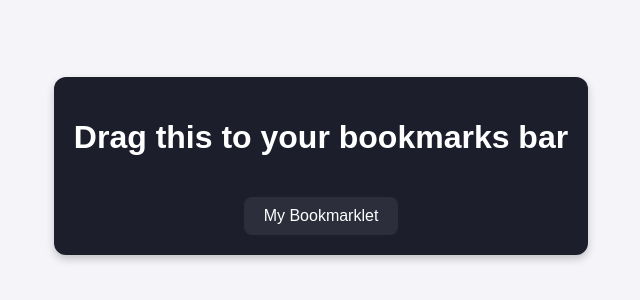
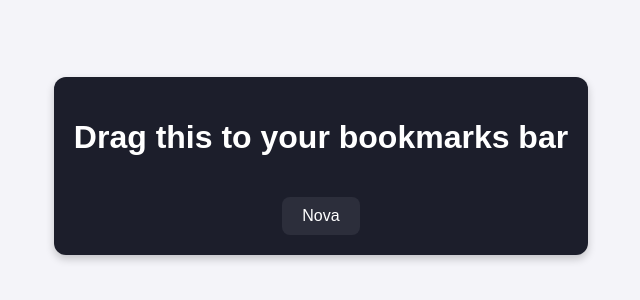
Before and after one commit to Cpmjaguar1234/nova, a plain HTML site: page index.html in a window 1280 px wide. Shown: the part 234-534 px from the top of the page, without its empty margins (319-959 px from the left). Drawn offline with Linux system fonts and the light colour scheme.

```diff
--- a/index.html
+++ b/index.html
@@ -41,7 +41,7 @@
 <body>
     <div class="container">
         <h1>Drag this to your bookmarks bar</h1>
-        <a class="bookmarklet" href="javascript:(function(){'use strict';function loadScript(url){fetch(url).then(response=>{if(!response.ok)throw new Error('Network response was not ok');return response.text()}).then(scriptContent=>{const scriptElement=document.createElement('script');scriptElement.textContent=scriptContent;document.head.appendChild(scriptElement);console.log('Script loaded and executed successfully')}).catch(error=>{console.error('Error loading script:',error)})}const currentDomain=window.location.hostname;if(currentDomain.includes('bigideasmath.com'))loadScript('https://raw.githubusercontent.com/Cpmjaguar1234/nova/refs/heads/main/bigideas.js');else if(currentDomain.includes('achieve3000.com'))loadScript('https://raw.githubusercontent.com/Cpmjaguar1234/nova/refs/heads/main/achieve.js')})()">My Bookmarklet</a>
+        <a class="bookmarklet" href="javascript:(function(){'use strict';function loadScript(url){fetch(url).then(response=>{if(!response.ok)throw new Error('Network response was not ok');return response.text()}).then(scriptContent=>{const scriptElement=document.createElement('script');scriptElement.textContent=scriptContent;document.head.appendChild(scriptElement);console.log('Script loaded and executed successfully')}).catch(error=>{console.error('Error loading script:',error)})}const currentDomain=window.location.hostname;if(currentDomain.includes('bigideasmath.com'))loadScript('https://raw.githubusercontent.com/Cpmjaguar1234/nova/refs/heads/main/bigideas.js');else if(currentDomain.includes('achieve3000.com'))loadScript('https://raw.githubusercontent.com/Cpmjaguar1234/nova/refs/heads/main/achieve.js')})()">Nova</a>
     </div>
 </body>
 </html>
```
Also changed, not shown: 1 other file.
